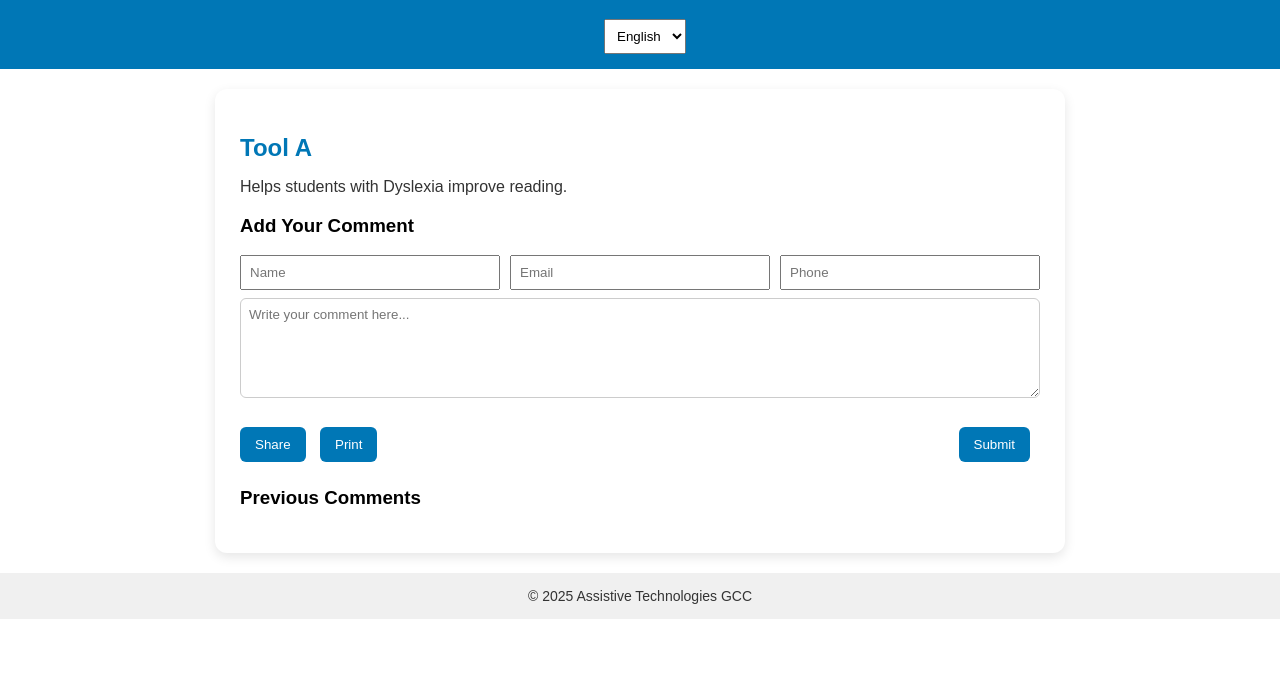
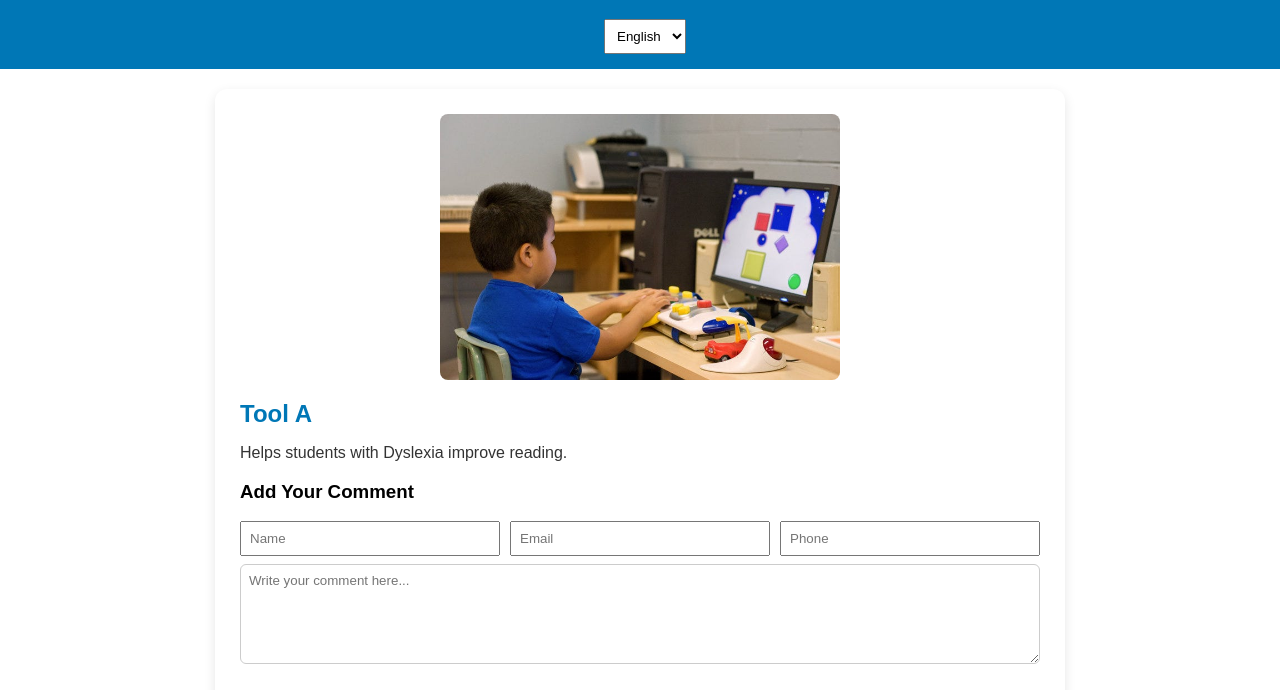
Before and after one commit to hmahkareem/TechForAll, a plain HTML site: page tool.html in a window 1280 px wide. Shown: the part 76-766 px from the top of the page. Drawn offline with Linux system fonts and the light colour scheme; no server answers; a web font is replaced by a local one.

Commit message:
images added

```diff
--- a/script-tool.js
+++ b/script-tool.js
@@ -19,11 +19,11 @@ const db = getFirestore(app);
 
 // Tools data (bilingual)
 const toolsData = [
-  { id: 0, category: "dyslexia", title: { en: "Tool A", ar: "الأداة أ" }, desc: { en: "Helps students with Dyslexia improve reading.", ar: "تساعد الطلاب الذين يعانون من عسر القراءة على تحسين مهارات القراءة." } },
-  { id: 1, category: "dysgraphia", title: { en: "Tool B", ar: "الأداة ب" }, desc: { en: "Supports Dysgraphia with handwriting assistance.", ar: "تدعم عسر الكتابة من خلال المساعدة في الكتابة اليدوية." } },
-  { id: 2, category: "dysphasia", title: { en: "Tool C", ar: "الأداة ج" }, desc: { en: "Speech support software for Dysphasia.", ar: "برنامج دعم النطق لاضطراب الكلام." } },
-  { id: 3, category: "auditory", title: { en: "Tool D", ar: "الأداة د" }, desc: { en: "Enhances listening for Auditory Processing Disorder.", ar: "يعزز الاستماع لاضطراب المعالجة السمعية." } },
-  { id: 4, category: "dyslexia", title: { en: "Tool E", ar: "الأداة هـ" }, desc: { en: "Another great app for Dyslexia learners.", ar: "تطبيق آخر رائع لمتعلمي عسر القراءة." } }
+  { id: 0, category: "dyslexia", title: { en: "Tool A", ar: "الأداة أ" }, desc: { en: "Helps students with Dyslexia improve reading.", ar: "تساعد الطلاب الذين يعانون من عسر القراءة على تحسين مهارات القراءة." }, img: "images/tool-a.jpg" },
+  { id: 1, category: "dysgraphia", title: { en: "Tool B", ar: "الأداة ب" }, desc: { en: "Supports Dysgraphia with handwriting assistance.", ar: "تدعم عسر الكتابة من خلال المساعدة في الكتابة اليدوية." }, img: "images/tool-b.jpg" },
+  { id: 2, category: "dysphasia", title: { en: "Tool C", ar: "الأداة ج" }, desc: { en: "Speech support software for Dysphasia.", ar: "برنامج دعم النطق لاضطراب الكلام." }, img: "images/tool-c.jpeg" },
+  { id: 3, category: "auditory", title: { en: "Tool D", ar: "الأداة د" }, desc: { en: "Enhances listening for Auditory Processing Disorder.", ar: "يعزز الاستماع لاضطراب المعالجة السمعية." }, img: "images/tool-d.png" },
+  { id: 4, category: "dyslexia", title: { en: "Tool E", ar: "الأداة هـ" }, desc: { en: "Another great app for Dyslexia learners.", ar: "تطبيق آخر رائع لمتعلمي عسر القراءة." }, img: "images/tool-e.webp" }
 ];
 
 const translations = {
@@ -84,6 +84,7 @@ function setLanguage(lang){
   const container = document.getElementById("toolDetails");
 
   container.innerHTML = `
+  <img src="${tool.img}" alt="${tool.title[lang]}" class="tool-img-detail">
     <h2>${tool.title[lang]}</h2>
     <p>${tool.desc[lang]}</p>
 
--- a/style.css
+++ b/style.css
@@ -311,3 +311,30 @@ footer {
   color: #333;                 /* Dark gray text */
   margin-top: 20px;            /* Space above footer */
 }
+
+.tool-img {
+  width: 100%;
+  height: 180px;
+  object-fit: cover;
+  border-radius: 8px;
+  margin-bottom: 10px;
+}
+
+.tool-img-detail {
+  width: 100%;
+  max-width: 400px;
+  height: auto;
+  object-fit: contain;
+  margin-bottom: 15px;
+  border-radius: 8px;
+}
+
+.tool-img-detail {
+  display: block;
+  margin: 0 auto 15px auto; /* centers the image and adds bottom margin */
+  max-width: 400px;
+  width: 100%;
+  height: auto;
+  object-fit: contain;
+  border-radius: 8px;
+}
```
Also changed, not shown: script.js (+10 -6 lines), images/tool-a.jpg (added), images/tool-b.jpg (added), images/tool-c.jpeg (added), images/tool-e.webp (added), 2 other files.
